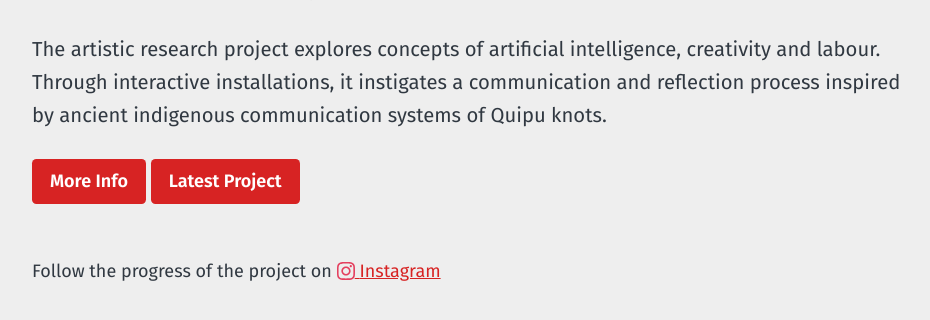
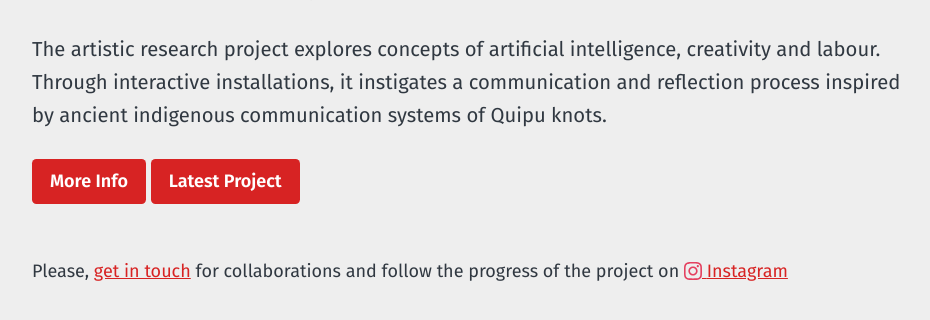
Before and after one commit to knot-a-conversation/about.github.io, a Jekyll site: the page built from index.html, in a window 1280 px wide and 900 px high, scrolled down 783 px, cut to the strip 0-335 px from the top of the window. Shown: the top 320 px of the strip, without its empty margins (40-970 px from the left). Built offline with Jekyll 4.4.1, drawn with Linux system fonts in a browser that asks for light colours; the list of posts is cut into pages by our own code.

Commit message:
Added email call to action on homepage

```diff
--- a/index.html
+++ b/index.html
@@ -15,7 +15,7 @@ actions:
     url: "/projects/v3-india-art-fair"
 ---
 
-Follow the progress of the project on {% include icon-instagram.html username=site.instagram_username label='Instagram' %}
+Please, <a href="mailto:hello@knotaconversation.art"> get in touch</a> for collaborations and follow the progress of the project on {% include icon-instagram.html username=site.instagram_username label='Instagram' %}
 
 <br />
 <br />
```
